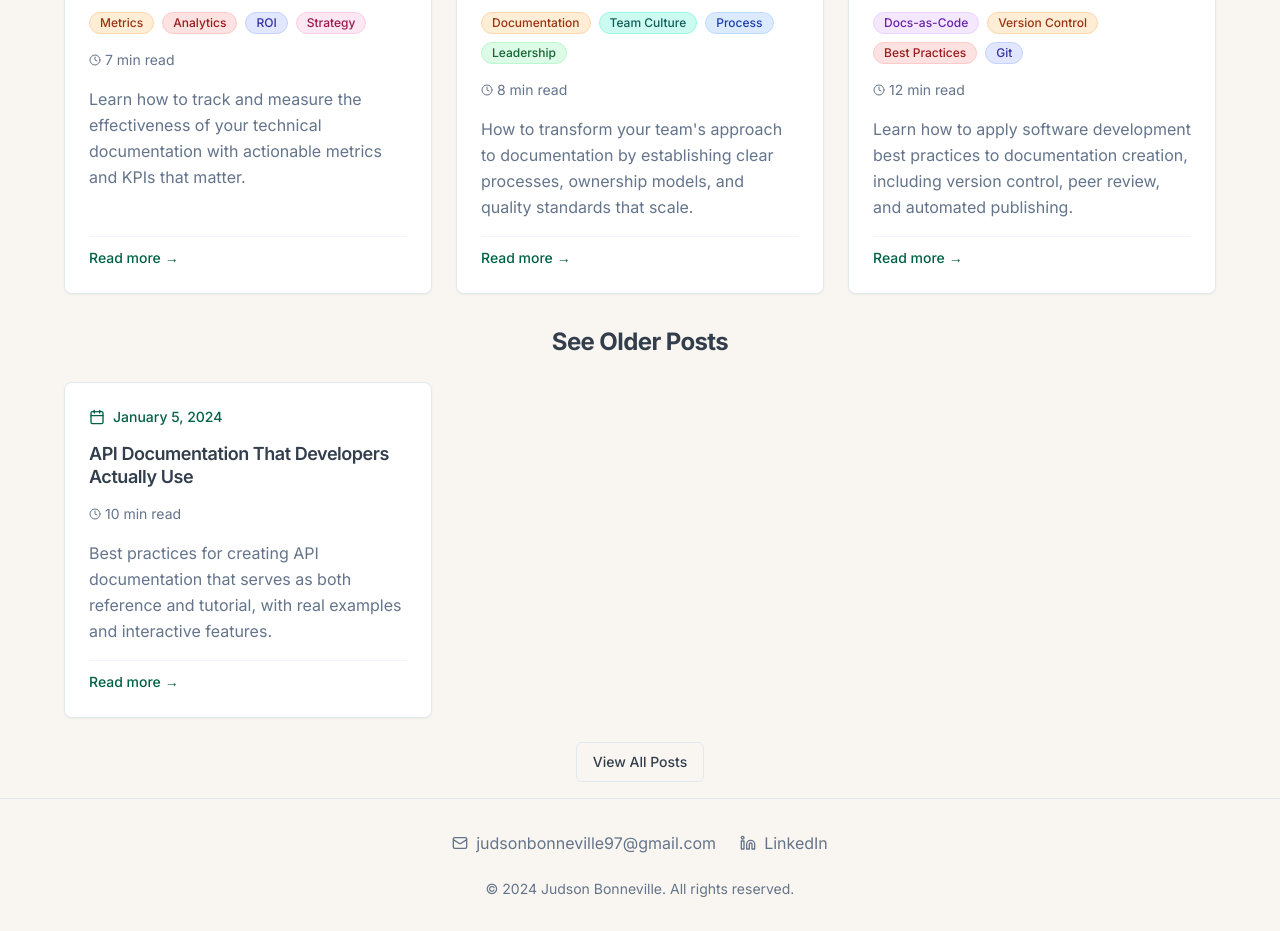
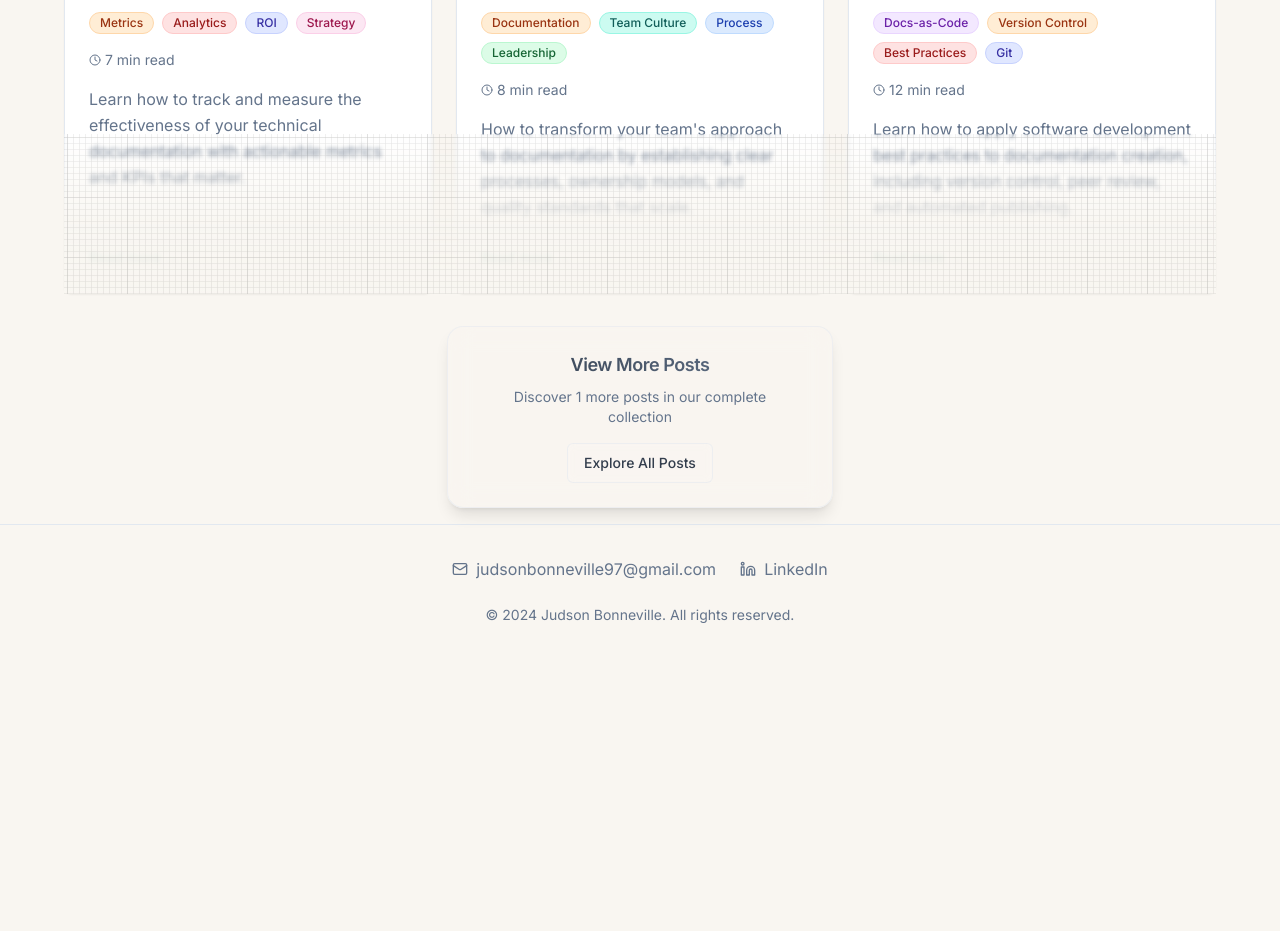
Before and after one commit to sirbonneville/docu-flow-blog, a React (Vite) app: page / in a window 1280 px wide. Shown: the part 1640-2571 px from the top of the page. After the commit the page ends 2297 px from the top, so only its background shows below. Built offline with nearby package versions, Linux system fonts and the light colour scheme.

Commit message:
Add liquid glass effect for older posts
Implement a liquid glass effect at the bottom of the page for older posts on desktop (after 6 posts) and mobile (after 3 posts), with a dynamic "View More" header that adapts to light and dark mode.

```diff
--- a/src/components/PostGrid.tsx
+++ b/src/components/PostGrid.tsx
@@ -2,6 +2,8 @@
 import { useState } from "react";
 import { PostCard } from "./PostCard";
 import { SearchBar } from "./SearchBar";
+import { Button } from "@/components/ui/button";
+import { Link } from "react-router-dom";
 
 interface Post {
   id: string;
@@ -30,8 +32,12 @@ export const PostGrid = ({ posts, showSearch = true, title = "Recent Posts" }: P
     (post.tags && post.tags.some(tag => tag.toLowerCase().includes(searchQuery.toLowerCase())))
   );
 
+  // Determine if we should show the liquid glass effect
+  const shouldShowGlassEffect = filteredPosts.length > 6; // Desktop: 6+, Mobile: 3+ (handled via CSS)
+  const visiblePosts = shouldShowGlassEffect ? filteredPosts.slice(0, 6) : filteredPosts;
+
   return (
-    <section className="py-4">
+    <section className="py-4 relative">
       <div className="max-w-6xl mx-auto">
         <div className="text-center mb-6">
           <h2 className="text-xl md:text-2xl font-bold mb-3">{title}</h2>
@@ -46,10 +52,18 @@ export const PostGrid = ({ posts, showSearch = true, title = "Recent Posts" }: P
           </div>
         )}
 
+        <div className="relative">
           <div className="grid grid-cols-1 md:grid-cols-2 lg:grid-cols-3 gap-6">
-          {filteredPosts.map((post) => (
+            {visiblePosts.map((post, index) => {
+              // Hide posts beyond mobile threshold (3) on mobile only
+              const hiddenOnMobile = shouldShowGlassEffect && index >= 3;
+
+              return (
+                <div
+                  key={post.id}
+                  className={`${hiddenOnMobile ? 'hidden md:block' : ''}`}
+                >
                   <PostCard
-              key={post.id}
                     title={post.title}
                     excerpt={post.excerpt}
                     date={post.date}
@@ -58,8 +72,54 @@ export const PostGrid = ({ posts, showSearch = true, title = "Recent Posts" }: P
                     tags={post.tags}
                     featured={post.featured}
                   />
-          ))}
                 </div>
+              );
+            })}
+          </div>
+
+          {/* Liquid Glass Effect Overlay */}
+          {shouldShowGlassEffect && (
+            <div className="absolute inset-x-0 bottom-0 h-32 md:h-40 pointer-events-none">
+              {/* Gradient fade overlay */}
+              <div className="absolute inset-0 bg-gradient-to-t from-background via-background/80 to-transparent" />
+
+              {/* Glass morphism effect */}
+              <div className="absolute inset-0 bg-gradient-to-t from-background/60 via-transparent to-transparent backdrop-blur-[2px]" />
+
+              {/* Subtle grid pattern overlay that matches the background */}
+              <div className="absolute inset-0 opacity-20 bg-gradient-to-t from-muted/30 to-transparent"
+                style={{
+                  backgroundImage: 'url("/graph-paper.svg")',
+                  backgroundSize: '60px 60px',
+                  backgroundPosition: '0 0',
+                  backgroundRepeat: 'repeat'
+                }}
+              />
+            </div>
+          )}
+        </div>
+
+        {/* View More Section */}
+        {shouldShowGlassEffect && (
+          <div className="relative z-10 mt-8 text-center">
+            <div className="inline-flex flex-col items-center space-y-4 px-8 py-6 rounded-2xl border border-border/50 bg-background/80 backdrop-blur-md shadow-lg">
+              <div className="space-y-2">
+                <h3 className="text-lg font-semibold bg-gradient-to-r from-foreground to-muted-foreground bg-clip-text text-transparent">
+                  View More Posts
+                </h3>
+                <p className="text-sm text-muted-foreground max-w-xs">
+                  Discover {filteredPosts.length - visiblePosts.length} more posts in our complete collection
+                </p>
+              </div>
+
+              <Button asChild variant="outline" className="bg-background/50 backdrop-blur-sm border-border/50 hover:bg-background/80">
+                <Link to="/posts">
+                  Explore All Posts
+                </Link>
+              </Button>
+            </div>
+          </div>
+        )}
 
         {filteredPosts.length === 0 && searchQuery && (
           <div className="text-center py-6">
--- a/src/pages/Index.tsx
+++ b/src/pages/Index.tsx
@@ -3,22 +3,11 @@ import { Layout } from "@/components/Layout";
 import { Hero } from "@/components/Hero";
 import { PostCard } from "@/components/PostCard";
 import { PostGrid } from "@/components/PostGrid";
-import { getFeaturedPost, getRecentPosts, getAllPosts } from "@/data/posts";
-import { Button } from "@/components/ui/button";
-import { Link } from "react-router-dom";
-import { useState } from "react";
+import { getFeaturedPost, getAllPosts } from "@/data/posts";
 
 const Index = () => {
   const featuredPost = getFeaturedPost();
-  const recentPosts = getRecentPosts(6);
   const allPosts = getAllPosts();
-  const olderPosts = allPosts.slice(6); // Posts after the first 6
-  const [showAllOlderPosts, setShowAllOlderPosts] = useState(false);
-
-  // For mobile: show max 3 older posts, for desktop: show all
-  const displayedOlderPosts = showAllOlderPosts
-    ? olderPosts
-    : olderPosts.slice(0, 3);
 
   return (
     <Layout>
@@ -44,72 +33,12 @@ const Index = () => {
           </section>
         )}
 
-        {/* Recent Posts Section */}
+        {/* All Posts Section with Liquid Glass Effect */}
         <PostGrid
-          posts={recentPosts}
+          posts={allPosts}
           showSearch={false}
           title="Recent Posts"
         />
-
-        {/* See Older Posts Section */}
-        {olderPosts.length > 0 && (
-          <section className="py-4">
-            <div className="max-w-6xl mx-auto">
-              <div className="text-center mb-6">
-                <h2 className="text-xl md:text-2xl font-bold mb-3">See Older Posts</h2>
-              </div>
-
-              {/* Mobile: Show max 3, Desktop: Show all when expanded */}
-              <div className="grid grid-cols-1 md:grid-cols-2 lg:grid-cols-3 gap-6 mb-6">
-                {displayedOlderPosts.map((post) => (
-                  <div
-                    key={post.id}
-                    className={`${!showAllOlderPosts && displayedOlderPosts.indexOf(post) >= 3 ? 'hidden md:block' : ''}`}
-                  >
-                    <PostCard
-                      title={post.title}
-                      excerpt={post.excerpt}
-                      date={post.date}
-                      readTime={post.readTime}
-                      slug={post.slug}
-                      featured={post.featured}
-                    />
-                  </div>
-                ))}
-              </div>
-
-              {/* Show More/View All Posts buttons */}
-              <div className="text-center space-y-3">
-                {/* Mobile: Show "Show More" if there are more than 3 older posts and not showing all */}
-                {!showAllOlderPosts && olderPosts.length > 3 && (
-                  <Button
-                    onClick={() => setShowAllOlderPosts(true)}
-                    variant="outline"
-                    className="md:hidden"
-                  >
-                    Show More Posts
-                  </Button>
-                )}
-
-                {/* Desktop: Direct link to all posts */}
-                <Button asChild variant="outline" className="hidden md:inline-flex">
-                  <Link to="/posts">
-                    View All Posts
-                  </Link>
-                </Button>
-
-                {/* Mobile: View all posts link when showing more */}
-                {showAllOlderPosts && (
-                  <Button asChild variant="outline" className="md:hidden">
-                    <Link to="/posts">
-                      View All Posts
-                    </Link>
-                  </Button>
-                )}
-              </div>
-            </div>
-          </section>
-        )}
       </div>
     </Layout>
   );
```
Lines whose indentation alone changed are shown as unchanged.
